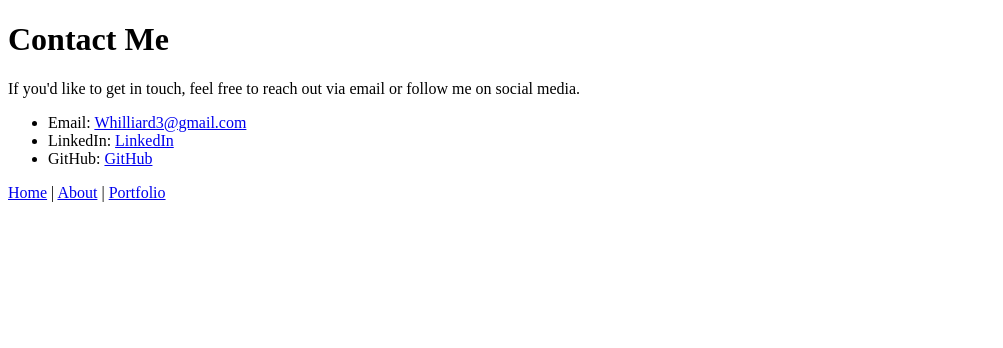
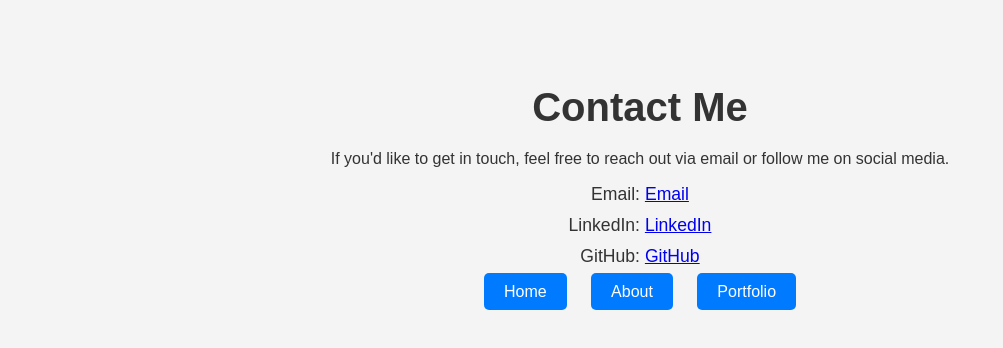
Before and after one commit to Westyn3/Westyn3.github.io, a plain HTML site: page contact.html in a window 1280 px wide. Shown: the whole page, without its empty margins (0-1003 px from the left). Drawn offline with Linux system fonts and the light colour scheme.

Commit message:
Update contact.html

```diff
--- a/contact.html
+++ b/contact.html
@@ -4,6 +4,39 @@
     <meta charset="UTF-8">
     <meta name="viewport" content="width=device-width, initial-scale=1.0">
     <title>Contact Westyn Hilliard</title>
+    <style>
+        body {
+            font-family: Arial, sans-serif;
+            background-color: #f4f4f4;
+            color: #333;
+            text-align: center;
+            padding: 50px;
+        }
+        h1 {
+            font-size: 2.5em;
+            margin-bottom: 0.5em;
+        }
+        ul {
+            list-style-type: none;
+            padding: 0;
+        }
+        ul li {
+            margin-bottom: 10px;
+            font-size: 1.1em;
+        }
+        nav a {
+            margin: 10px;
+            padding: 10px 20px;
+            text-decoration: none;
+            background-color: #007BFF;
+            color: white;
+            border-radius: 5px;
+            font-size: 1em;
+        }
+        nav a:hover {
+            background-color: #0056b3;
+        }
+    </style>
 </head>
 <body>
 
@@ -11,14 +44,14 @@
     <p>If you'd like to get in touch, feel free to reach out via email or follow me on social media.</p>
 
     <ul>
-        <li>Email: <a href="mailto:Whilliard3@gmail.com">Whilliard3@gmail.com</a></li>
+        <li>Email: <a href="mailto:Whilliard3@gmail.com">Email</a></li>
         <li>LinkedIn: <a href="https://www.linkedin.com/in/westynhilliard/" target="_blank">LinkedIn</a></li>
         <li>GitHub: <a href="https://github.com/Westyn3" target="_blank">GitHub</a></li>
     </ul>
 
     <nav>
-        <a href="index.html">Home</a> |
-        <a href="about.html">About</a> |
+        <a href="index.html">Home</a>
+        <a href="about.html">About</a>
         <a href="portfolio.html">Portfolio</a>
     </nav>
 
```
